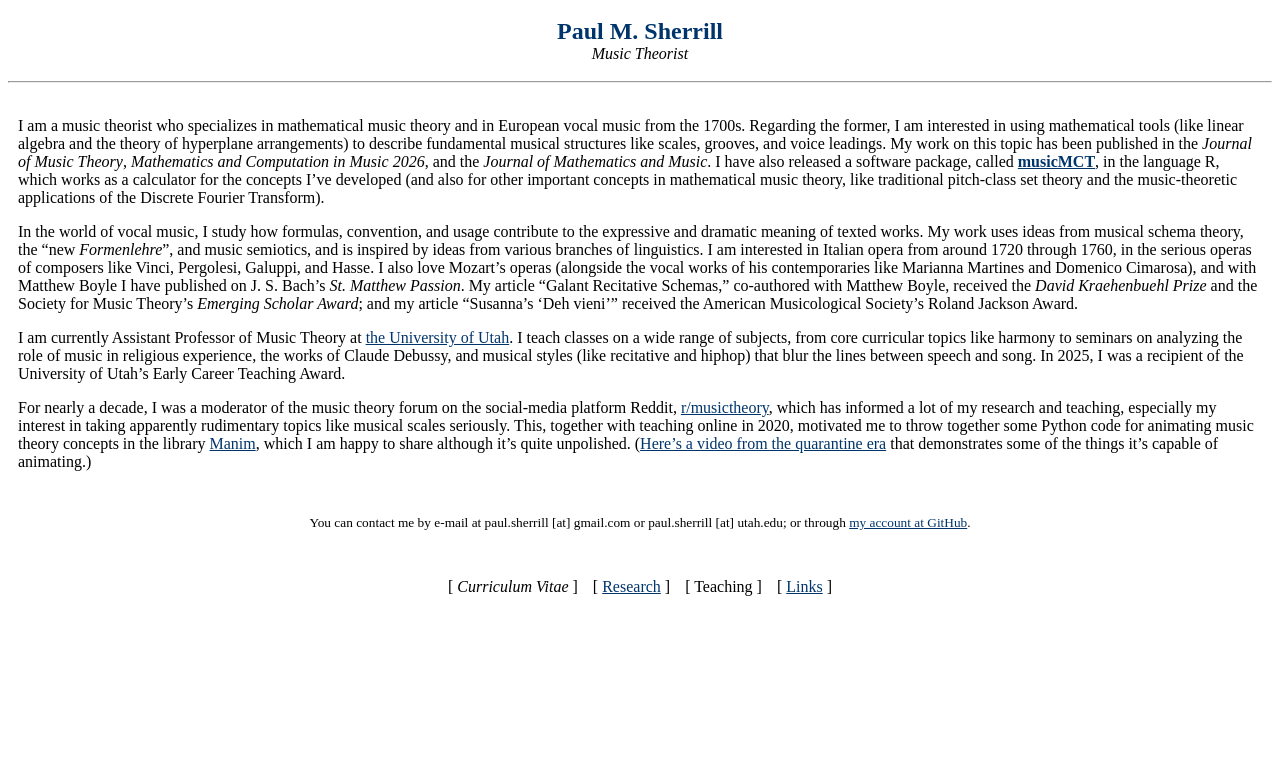
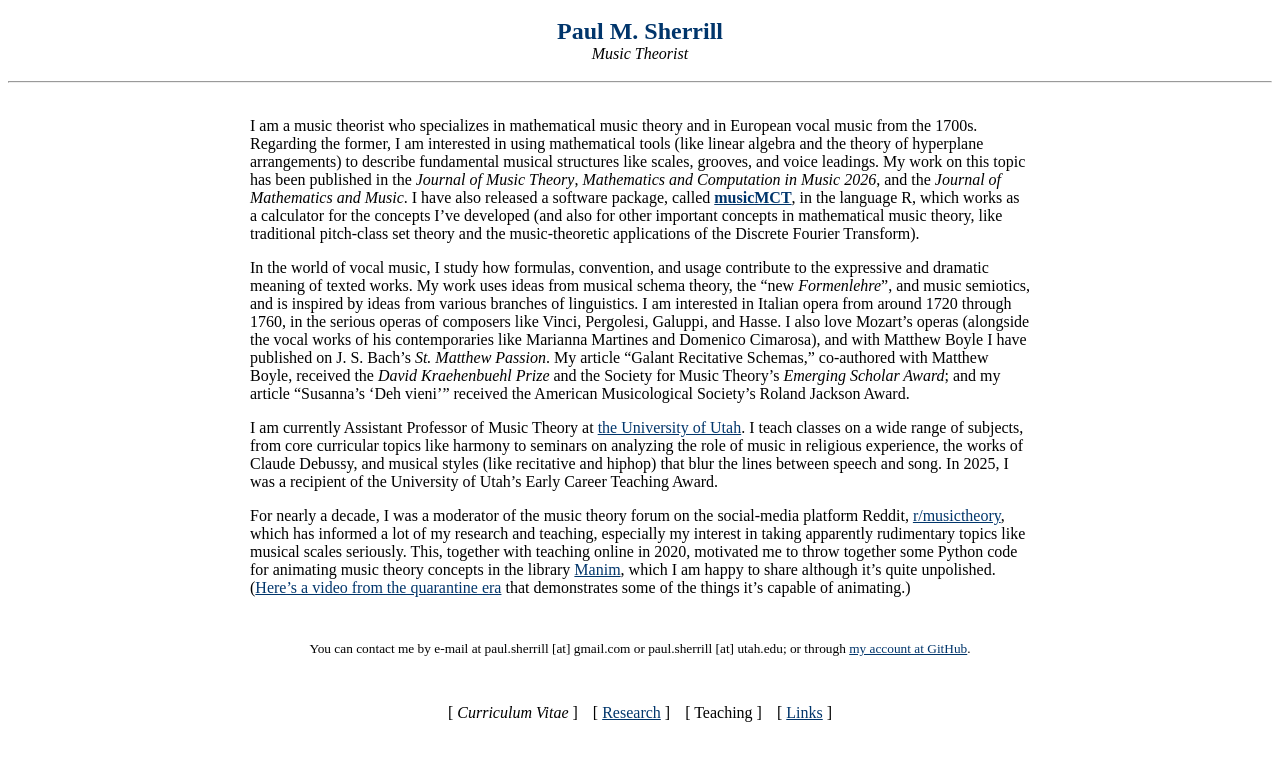
Before and after one commit to satbq/paulsherrill, a plain HTML site: page index.html in a window 1280 px wide. Drawn offline with Linux system fonts and the light colour scheme.

Commit message:
Update max-width

```diff
--- a/index.html
+++ b/index.html
@@ -27,7 +27,7 @@
     </table>
     <hr>
       <table
-		max-width="800"
+		style="width: 100%; max-width: 800px"
 		border="0"
         align="center"
         cellpadding="5"
```
